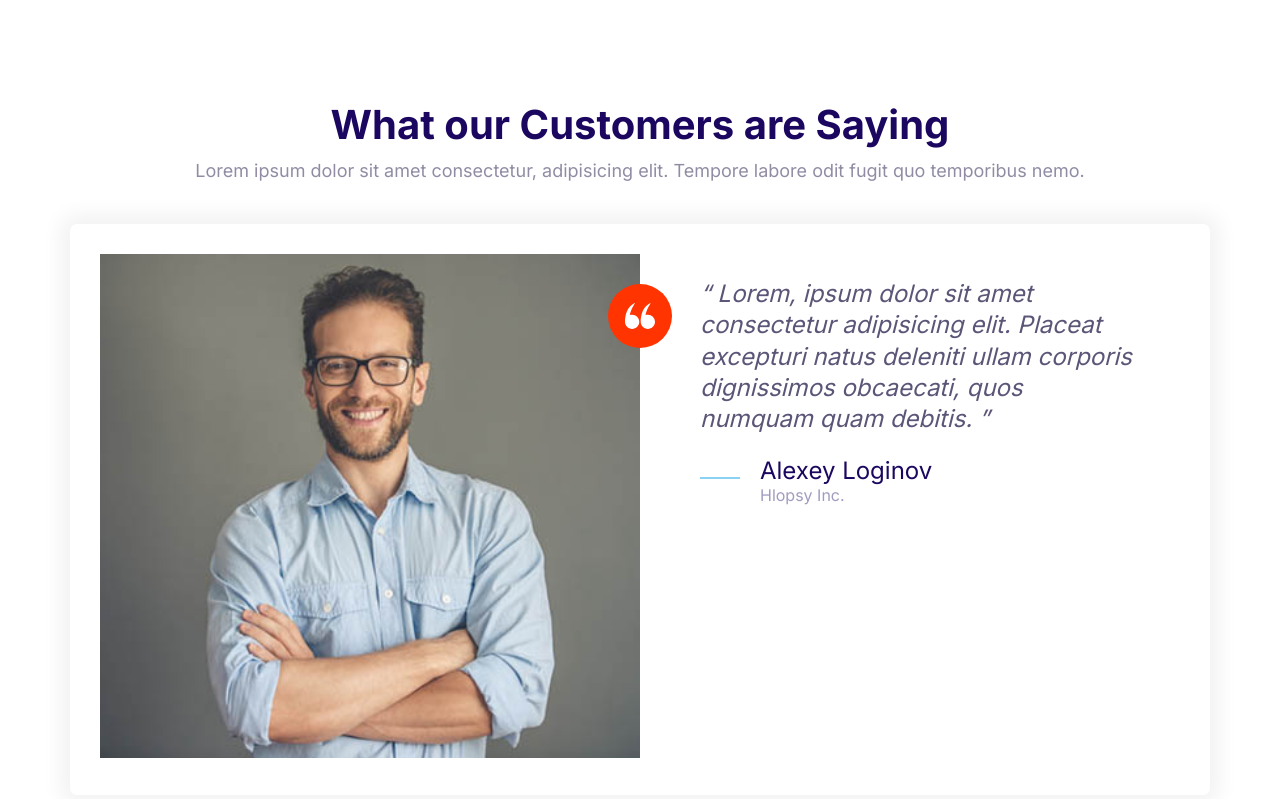
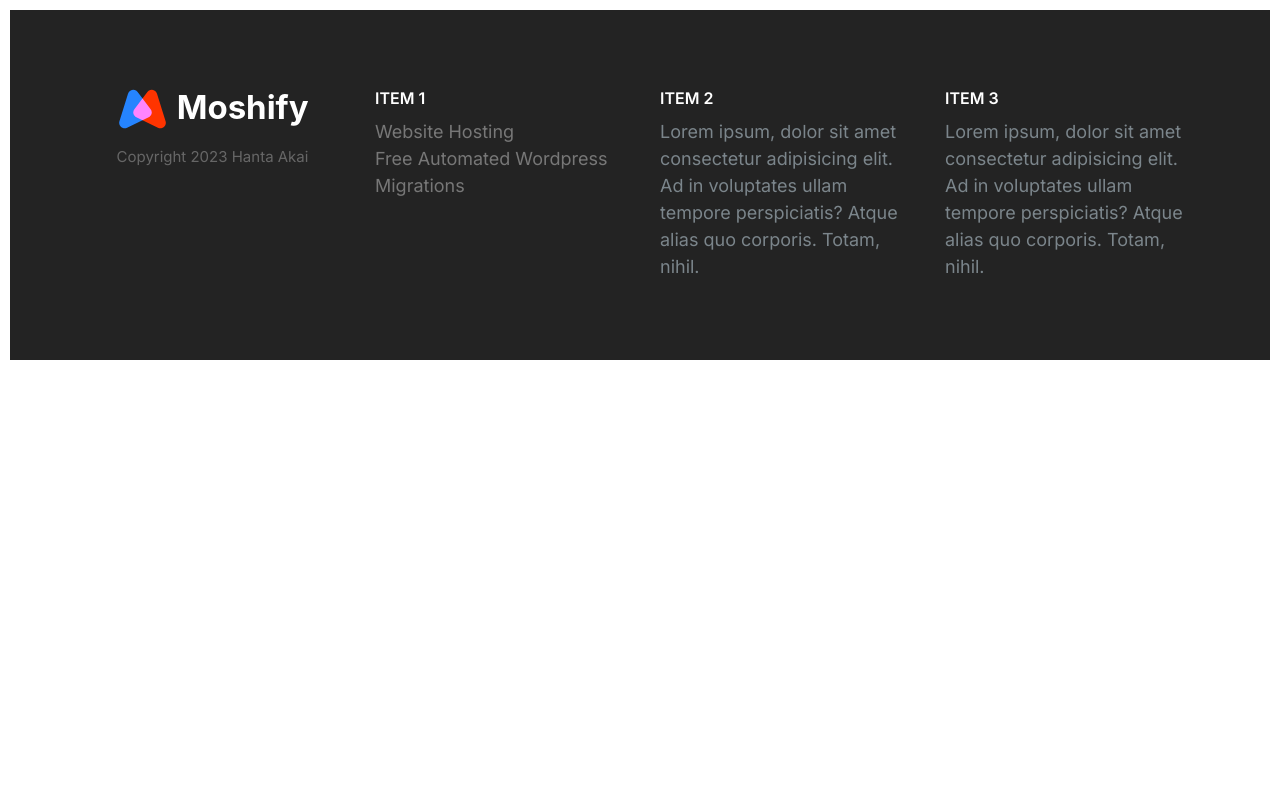
Before and after one commit to HantaAkai/Pet__Navive-Web-Site, a plain HTML site: page index.html in a window 1280 px wide. Drawn offline with Linux system fonts and the light colour scheme.

Commit message:
Build Footer Block component.

```diff
--- a/css/styles.css
+++ b/css/styles.css
@@ -680,6 +680,12 @@ a {
   color: #7b858b;
 }
 
+.block--dark h1,
+.block--dark h2,
+.block--dark h3 {
+  color: #fff;
+}
+
 .block--dark .block__heading {
   color: #fff;
 }
@@ -791,6 +797,7 @@ a {
   width: 100%;
 }
 
+/* TODO: It might be unnescessary now due to line 683 */
 .block-showcase .media__title {
   color: #fff;
 }
@@ -813,3 +820,80 @@ a {
     max-width: 700px;
   }
 }
+
+/* Footer */
+.footer {
+  background: #232323;
+}
+
+.footer a {
+  color: #777;
+  transition: color 0.3s;
+}
+
+.footer a:hover {
+  color: #fff;
+}
+
+.footer__section {
+  padding: 2rem;
+  border-bottom: 1px solid #393939;
+}
+
+.footer__section .list {
+  margin: 0;
+}
+
+.footer__heading {
+  text-transform: uppercase;
+  font-weight: 600;
+}
+
+.footer__brand {
+  margin-top: 5rem;
+  text-align: center;
+}
+
+.footer__brand img {
+  /* TODO: Consider refactoring this. It might be worthwhile to apply this to all img. */
+  width: 100%;
+  max-width: 230px;
+}
+
+.footer__copyright {
+  font-size: 2.1rem;
+  color: #fff;
+  opacity: 0.3;
+}
+
+@media screen and (min-width: 768px) {
+  .footer__sections {
+    grid-template-columns: repeat(auto-fit, minmax(10rem, 1fr));
+  }
+
+  .footer .collapsible__chevron {
+    display: none;
+  }
+
+  .footer .collapsible__content {
+    opacity: 1;
+    max-height: 100%;
+  }
+
+  .footer__brand {
+    order: -1;
+    margin-top: 1rem;
+  }
+
+  .footer__copyright {
+    font-size: 1.5rem;
+  }
+
+  .footer__section {
+    border: none;
+  }
+
+  .footer__heading {
+    font-size: 1.6rem;
+  }
+}
--- a/index.html
+++ b/index.html
@@ -15,52 +15,58 @@
     <link rel="stylesheet" href="/css/styles.css" />
   </head>
   <body>
-    <section class="block">
-      <header class="block__header">
-        <h2>What our Customers are Saying</h2>
-        <p>
-          Lorem ipsum dolor sit amet consectetur, adipisicing elit. Tempore
-          labore odit fugit quo temporibus nemo.
-        </p>
-      </header>
-      <div class="container">
-        <div class="card testimonial">
-          <div class="grid grid--1x2">
-            <div class="testimonial__image">
-              <img
-                src="/images/testimonial.jpg"
-                alt="A happy, smiling customer."
-              />
-              <span class="icon-container icon-container--accent">
-                <svg class="icon icon--white icon--small">
-                  <use xlink:href="images/sprite.svg#quotes"></use>
-                </svg>
-              </span>
-            </div>
-            <blockquote class="quote">
-              <p class="quote__text">
-                Lorem, ipsum dolor sit amet consectetur adipisicing elit.
-                Placeat excepturi natus deleniti ullam corporis dignissimos
-                obcaecati, quos numquam quam debitis.
-              </p>
-              <footer>
-                <div class="media">
-                  <div class="media__image">
-                    <svg class="icon icon--primary quote__line">
-                      <use xlink:href="images/sprite.svg#line"></use>
-                    </svg>
-                  </div>
-                  <div class="media__body">
-                    <h3 class="media__title quote__author">Alexey Loginov</h3>
-                    <p class="quote__company">Hlopsy Inc.</p>
-                  </div>
-                </div>
-              </footer>
-            </blockquote>
+    <footer class="block block--dark footer">
+      <div class="container grid footer__sections">
+        <section class="collapsible collapsible--expanded footer__section">
+          <header class="collapsible__header">
+            <h2 class="collapsible__heading footer__heading">item 1</h2>
+
+            <svg class="icon icon--white collapsible__chevron">
+              <use xlink:href="images/sprite.svg#chevron"></use>
+            </svg>
+          </header>
+          <div class="collapsible__content">
+            <ul class="list">
+              <li><a href="#">Website Hosting</a></li>
+              <li><a href="#">Free Automated Wordpress</a></li>
+              <li><a href="#">Migrations</a></li>
+            </ul>
           </div>
-        </div>
+        </section>
+        <section class="collapsible footer__section">
+          <header class="collapsible__header">
+            <h2 class="collapsible__heading footer__heading">item 2</h2>
+
+            <svg class="icon icon--white collapsible__chevron">
+              <use xlink:href="images/sprite.svg#chevron"></use>
+            </svg>
+          </header>
+          <div class="collapsible__content">
+            Lorem ipsum, dolor sit amet consectetur adipisicing elit. Ad in
+            voluptates ullam tempore perspiciatis? Atque alias quo corporis.
+            Totam, nihil.
+          </div>
+        </section>
+        <section class="collapsible footer__section">
+          <header class="collapsible__header">
+            <h2 class="collapsible__heading footer__heading">item 3</h2>
+
+            <svg class="icon icon--white collapsible__chevron">
+              <use xlink:href="images/sprite.svg#chevron"></use>
+            </svg>
+          </header>
+          <div class="collapsible__content">
+            Lorem ipsum, dolor sit amet consectetur adipisicing elit. Ad in
+            voluptates ullam tempore perspiciatis? Atque alias quo corporis.
+            Totam, nihil.
+          </div>
+        </section>
+        <section class="footer__brand">
+          <img src="/images/logo.svg" alt="" />
+          <p class="footer__copyright">Copyright 2023 Hanta Akai</p>
+        </section>
       </div>
-    </section>
+    </footer>
     <script src="/js/main.js"></script>
   </body>
 </html>
```
Also changed, not shown: Components/block-footer.html (added, +52 -0 lines).
